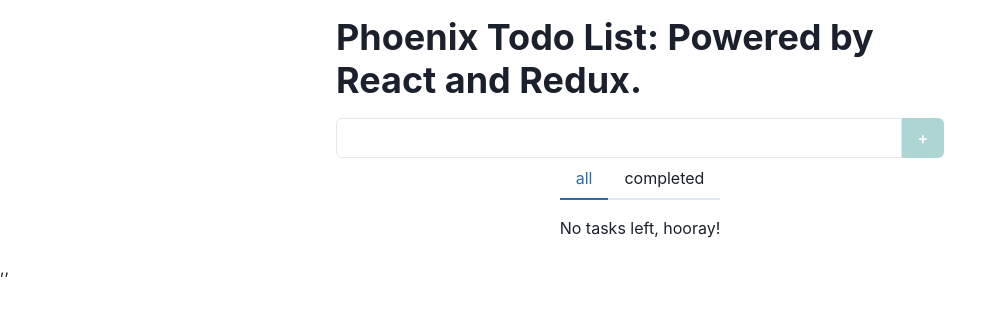
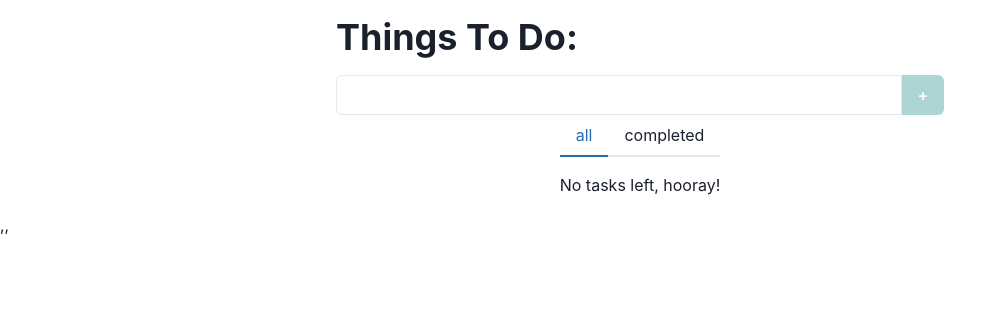
Before and after one commit to adamak93/phoenixtodo, a React (Create React App) app: page / in a window 1280 px wide. Shown: the top 316 px of the page, without its empty margins (0-1006 px from the left). Built offline with nearby package versions, Linux system fonts and the light colour scheme.

Commit message:
Changed the Title.

```diff
--- a/src/App.js
+++ b/src/App.js
@@ -6,7 +6,7 @@ import { VisibilityFilter } from './components/VisibilityFilter';
 function App() {
   return (
     <Container maxW = "container.sm">
-      <Heading my = "4">Phoenix Todo List: Powered by React and Redux.</Heading>
+      <Heading my = "4">Things To Do:</Heading>
       <AddTodo/>
       <VisibilityFilter/>
       <TodoList/>
```
